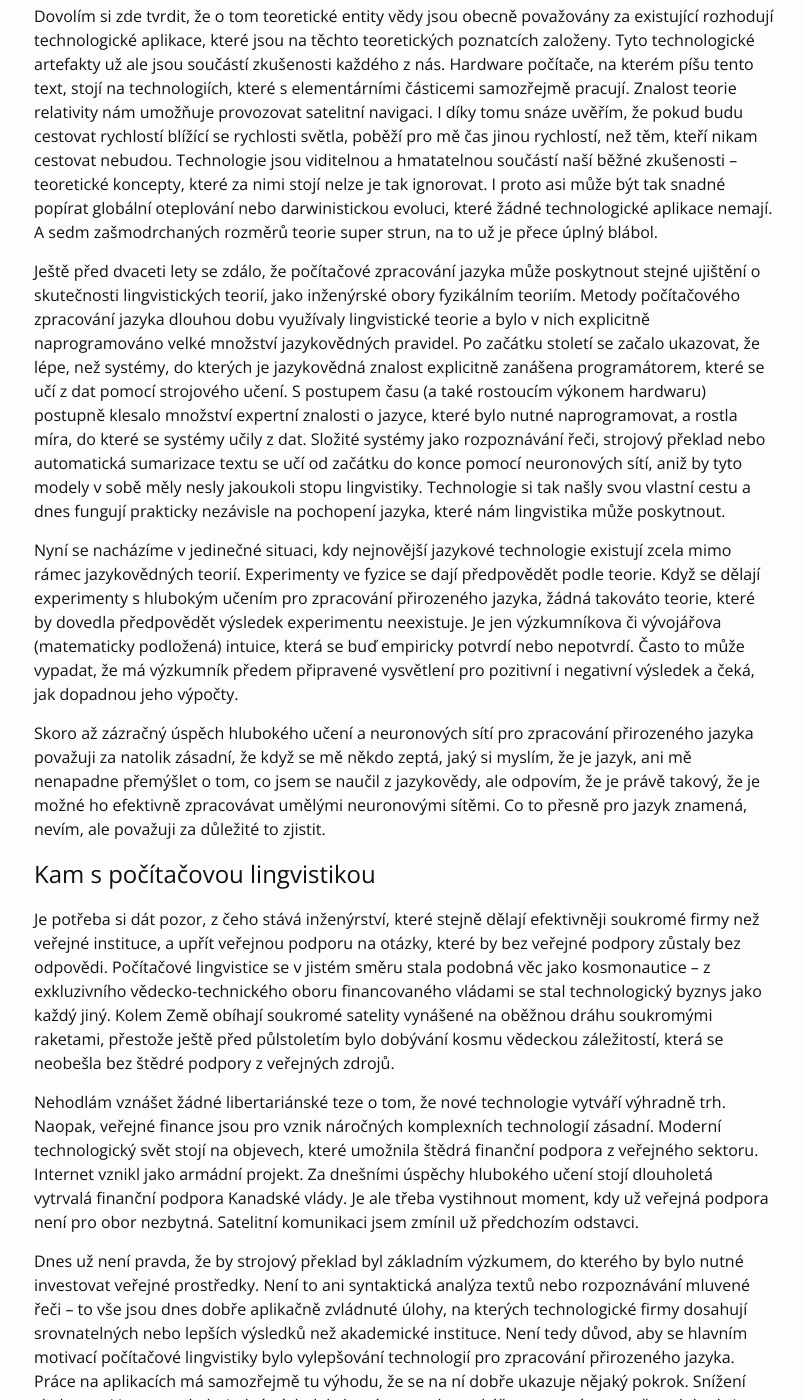
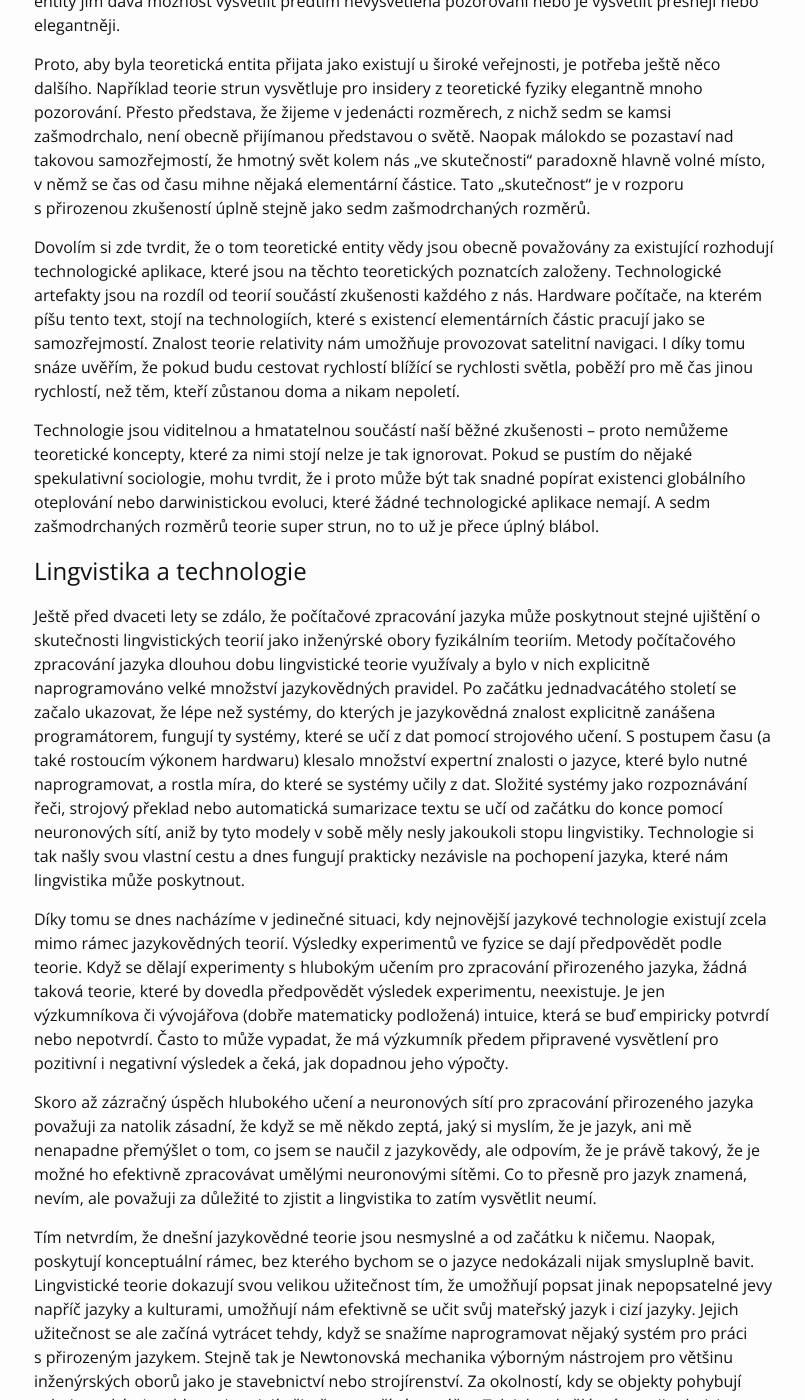
Before and after one commit to jlibovicky/jlibovicky.github.io, a Jekyll site: the page built from _posts/2017-03-20-Manifest.md, in a window 1280 px wide and 1400 px high, scrolled down 1931 px. Shown: the whole window, without its empty margins (236-1041 px from the left). Built offline with Jekyll 4.4.1, drawn with Linux system fonts in a browser that asks for light colours; some web fonts are replaced; comment, search, counter and statistics services are not loaded; some of the changed text lies outside the part shown.

Commit message:
manifesto almost done (Upokojenkyně v Chrudimi)

```diff
--- a/_posts/2017-03-20-Manifest.md
+++ b/_posts/2017-03-20-Manifest.md
@@ -4,147 +4,180 @@ title: Počítačová lingvistika 21. století – soukromý manifest jejího v
 ---
 
 V tomto příspěvku se pokusím zaujatě a angažovaně shrnout, co je to počítačová
-(chcete-li komputační nebo matematická) lingvistika, proč by se jí lidé měli
-zabývat a jaké jsou její dnešní problémy.
+(chcete-li komputační nebo matematická) lingvistika, jaké jsou její současné
+problémy a proč i přes to fascinujícím oborem, kterým má smysl se zabývat.
 
-Počítačová lingvistika je cosi mezi vědní a technickým oborem, která si klade
-za cíl požívat matematické modely k popisu přirozeného jazyka (jako je třeba
+Počítačová lingvistika je cosi mezi vědním a technickým oborem, který si klade
+za cíl používat matematické modely k popisu přirozeného jazyka (jako je třeba
 čeština nebo angličtina, nikoli třeba programovacích jazyků) a vytvářet
-technologické aplikace těchto modelů.
+technologické aplikace těchto modelů.  Ze své podstaty je to multidisciplinární
+obor, který zahrnuje něco málo z klasické jazykovědy, umělé inteligence,
+matematiky a informatiky jako řemesla.
 
-Ze své podstaty je to multidisplinární obor, který zahrnuje něco málo z
-klasické jazykovědy, umělé inteligence, matematiky a informatiky jako řemesla.
 Snaha o počítačové zpracování jazyka je zde od počátku umělé inteligence jako
 vědního oboru. Ostatně i slavný _Turingův test_, který je někdy považován za
-kritérium přiznání statutu inteligence nějakému stroji, počítá s tím, že stroj
-bude schopen s člověk komunikovat v přirozeném jazyce. Umělá inteligence se v
-posledním půlstoletí ubírala poněkud jiným směrem – především ke snaze
-modelovat nějaké základnější lidské kognitivní schopnosti. Počítačová
+kritérium přiznání statutu inteligence nějakému stroji, počítá s tím, že stroj
+bude schopen s člověk komunikovat v přirozeném jazyce. Umělá inteligence se
+v posledním půlstoletí ubírala poněkud jiným směrem – především ke snaze
+modelovat nějaké základnější lidské kognitivní schopnosti a modelování nějakých
+agentů, kteří snaží nějak interagovat se svým prostředím. Počítačová
 lingvistika se snahou modelovat jazyk, aniž za tím musela být umělá inteligence
 v obecném slova smyslu, se konstituovala jako samostatný vědní obor.
 
 V posledních třiceti letech prošla počítačová lingvistika pozoruhodným vývojem,
 kdy se dostala od základního výzkumu k inženýrské praxi. Zároveň při tom
-vykonala poměrně dlouho cestu od svého v jistém smyslu mateřského oboru –
+vykonala poměrně dlouhou cestu od svého v jistém smyslu mateřského oboru,
 formální lingvistiky, která se snaží formální (matematický, algebraický) popis
-jazykových struktur.
+jazykových struktur – tak dlouhou cestu, že už si dnes tyto dva obory prakticky
+nerozumí.
 
 # Lingvistika jako skoro přírodní věda
 
-Současná lingvistika je svým důrazem na deskriptivní a diachronní (tj. ) pohled
-na jazyk metodologicky velmi podobá přírodním vědám. To je pohled, který
-zároveň vyhovuje i vývoje technologických aplikaci – když vyrábím strojový
-překladač, nezajímá ani tolik, jak by se věci měly psát nebo říkat, ale jak se
-ve skutečnosti píšou nebo říkají. Lingvisté dnes při teoretické práci využívají
-tzv. jazykové korpusy. Ty obsahují sebrané texty z různých zdrojů, často jsou
-to publicistické texty (žurnalisté jsou co se týče množství textů nesmírně
-plodní) nebo beletrie, ale sbírají se korpusy běžné mluvené řeči, stahuje se
-jak se lidé baví na sociálních sítích atd. Lingvistické teorie už dnes
-nezískávají své místo na slunci tím, že by jeden lingvista svými argumenty
-přesvědčil ostatní lingvisty. Pro platnost hypotéz je rozhodující, jestli se
-potvrdí v korpusech.
+Současná lingvistika je svým důrazem na deskriptivní (popisuje jevy tak jsou,
+nepředepisuje, jak by měl vypadat) a synchronní (popisuje jazyk v jeho
+současném stavu, ne z hlediska jeho vývoje) pohled na jazyk metodologicky
+v mnohém podobá přírodním vědám. Takový pohled ostatně vyhovuje i vývoji
+technologických aplikaci – když vyrábím strojový překladač, nezajímá mě ani
+tolik, jak by se věci měly psát nebo říkat, ale jak je ve skutečnosti píší nebo
+říkají uživatelé strojového překladače.
 
-Přírodní vědy se obvykle metodologicky opírá o kritický racionalizmus Karla
+Lingvisté dnes při teoretické práci využívají tzv. jazykové korpusy. To jsou
+databáze textů sebraných z nejrůznějších různých zdrojů. Často jsou to
+publicistické texty (žurnalisté jsou co se týče množství textů nesmírně plodní)
+nebo beletrie, ale sbírají se korpusy běžné mluvené řeči, stahuje se jak se
+lidé baví na sociálních sítích atd. V korpusech se automaticky nebo ručně
+anotují různé jevy a lingvisté s nimi kvalitativně i kvantitativně pracují.
+Lingvistické teorie už dnes nezískávají své místo na slunci tím, že by jeden
+lingvista svými argumenty přesvědčil ostatní lingvisty. Pro platnost hypotéz
+je rozhodující, jestli se potvrdí v korpusech.
+
+Přírodní vědy se často metodologicky opírají o kritický racionalizmus Karla
 Poppera. Pro vědecké hypotézy je podstatná jejich falzifikovatelnost. Za platné
 vědecké teorie považujeme ty, které nebyly empiricky (typicky experimentálně)
-vyvráceny. Teorie platí, dokud neučíme pozorování, která by ji vyvrátila. V
-jistém smyslu platí i potom. Objev speciální teorie relativity nezpůsobil, že
-by ihned spadly všechny mosty, jejichž statika byla vypočítána pomocí
-Newtonovské mechaniky. Dokonce ani nezměnilo, jakým způsobem se statika mostů
-dodnes počítá. Je–li teorie v rozporu s pozorováními, je potřeba hledat
-nějakou novou teorii, která pozorování vysvětlí lepším způsobem.
+vyvráceny. Teorie platí, dokud neučíme pozorování, která by ji vyvrátila.
+V jistém smyslu platí ale i potom. Objev speciální teorie relativity
+nezpůsobil, že by ihned spadly všechny mosty, jejichž statika byla vypočítána
+pomocí Newtonovské mechaniky. Dokonce se nic ani nezměnilo na tom, jakým
+způsobem se statika mostů dodnes počítá (pokud odhlédneme od toho, že
+logaritmické pravítko nahradily počítače). Je-li vědecká teorie v rozporu
+s pozorováními, je potřeba hledat nějakou novou teorii, která pozorování
+vysvětlí lepším způsobem – přesněji, bezesporně, elegantněji – sílu a
+prediktivní schopnosti přdchozí teorie to ale nijak nemění.
 
-Lingvistika v tomto ohledu pracuje obdobně jako přírodní vědy. Snaží se budovat
-takové teorie, které nejsou v rozporu s nashromážděnými pozorováními –
-jazykovými korpusy. Zároveň ale nelení a činí další a další pozorování, sbírá
+Lingvistika v tomto ohledu pracuje obdobně jako přírodní vědy. Snaží se budovat
+takové teorie, které statisticky testuje pomocí nasbíraných pozorování –
+jazykových korpusech. Zároveň ale nelení a činí další a další pozorování, sbírá
 nová data (zvětšuje korpusy, zahrnuje nové jazyky), která potenciálně mohou
 některé teorie vyvrátit.
 
 # Teorie a status skutečnosti
 
-Vědecké teorie často přichází teoretickými entitami, o kterých, jakkoli se
-mohly jevit bizarní v době jejich objevu, věříme, že jsou skutečné – a to nejen
-vědecká komunita, která s těmito pojmy pracuje, ale i široká veřejnost.
+Vědecké teorie často přichází s teoretickými entitami, o kterých, jakkoli se
+mohly jevit bizarní v době jejich objevu, věříme, že jsou skutečné – a to nejen
+vědecká komunita, která s těmito pojmy pracuje, ale i široká veřejnost.
 
 Pro přijetí nově postulované teoretické entity vědeckou veřejností je důležité
-to, že elegantně řeší problémy, které měli insideři oboru v předchozím
-jazykovém rámci svého oboru.  Předpoklad nové entity jim dává možnost vysvětlit
-předtím nevysvětlená pozorování nebo je vysvětlit přesněji nebo elegantněji.
+to, že elegantně řeší problémy, které měli insideři oboru v předchozím
+teoretickém rámci svého oboru. Předpoklad nové entity jim dává možnost
+vysvětlit předtím nevysvětlená pozorování nebo je vysvětlit přesněji nebo
+elegantněji.
 
 Proto, aby byla teoretická entita přijata jako existují u široké veřejnosti, je
-potřeba ještě něco dalšího. Například teorie strun vysvětluje pro insidery z
-teoretické fyziky elegantně mnoho pozorování. Přesto představa, že žijeme v
-jedenácti rozměrech, z nichž sedm se kamsi zašmodrchalo, není obecně přijímanou
-představou o světě. Naopak málokdo se pozastaví nad takovou samozřejmostí, že
-hmotný svět kolem nás je "ve skutečnosti" paradoxně hlavně volné místo, v němž
-se čas od času mihne nějaká elementární částice.  Tato "skutečnost" je v
-rozporu s přirozenou zkušeností úplně stejně jako sedm zašmodrchaných rozměrů.
+potřeba ještě něco dalšího. Například teorie strun vysvětluje pro insidery
+z teoretické fyziky elegantně mnoho pozorování. Přesto představa, že žijeme
+v jedenácti rozměrech, z nichž sedm se kamsi zašmodrchalo, není obecně
+přijímanou představou o světě. Naopak málokdo se pozastaví nad takovou
+samozřejmostí, že hmotný svět kolem nás  „ve skutečnosti“ paradoxně hlavně
+volné místo, v němž se čas od času mihne nějaká elementární částice. Tato
+„skutečnost“ je v rozporu s přirozenou zkušeností úplně stejně jako sedm
+zašmodrchaných rozměrů.
 
 Dovolím si zde tvrdit, že o tom teoretické entity vědy jsou obecně považovány
 za existující rozhodují technologické aplikace, které jsou na těchto
-teoretických poznatcích založeny. Tyto technologické artefakty už ale jsou
-součástí zkušenosti každého z nás. Hardware počítače, na kterém píšu tento
-text, stojí na technologiích, které s elementárními částicemi samozřejmě
-pracují. Znalost teorie relativity nám umožňuje provozovat satelitní navigaci.
-I díky tomu snáze uvěřím, že pokud budu cestovat rychlostí blížící se rychlosti
-světla, poběží pro mě čas jinou rychlostí, než těm, kteří nikam cestovat
-nebudou. Technologie jsou viditelnou a hmatatelnou součástí naší běžné
-zkušenosti – teoretické koncepty, které za nimi stojí nelze je tak ignorovat. I
-proto asi může být tak snadné popírat globální oteplování nebo darwinistickou
+teoretických poznatcích založeny. Technologické artefakty jsou na rozdíl od
+teorií součástí zkušenosti každého z nás. Hardware počítače, na kterém píšu
+tento text, stojí na technologiích, které s existencí elementárních částic
+pracují jako se samozřejmostí. Znalost teorie relativity nám umožňuje
+provozovat satelitní navigaci. I díky tomu snáze uvěřím, že pokud budu cestovat
+rychlostí blížící se rychlosti světla, poběží pro mě čas jinou rychlostí, než
+těm, kteří zůstanou doma a nikam nepoletí.
+
+Technologie jsou viditelnou a hmatatelnou součástí naší běžné zkušenosti –
+proto nemůžeme teoretické koncepty, které za nimi stojí nelze je tak ignorovat.
+Pokud se pustím do nějaké spekulativní sociologie, mohu tvrdit, že i proto může
+být tak snadné popírat existenci globálního oteplování nebo darwinistickou
 evoluci, které žádné technologické aplikace nemají. A sedm zašmodrchaných
-rozměrů teorie super strun, na to už je přece úplný blábol.
+rozměrů teorie super strun, no to už je přece úplný blábol.
+
+# Lingvistika a technologie
 
 Ještě před dvaceti lety se zdálo, že počítačové zpracování jazyka může
-poskytnout stejné ujištění o skutečnosti lingvistických teorií, jako inženýrské
+poskytnout stejné ujištění o skutečnosti lingvistických teorií jako inženýrské
 obory fyzikálním teoriím. Metody počítačového zpracování jazyka dlouhou dobu
-využívaly lingvistické teorie a bylo v nich explicitně naprogramováno velké
-množství jazykovědných pravidel. Po začátku století se začalo ukazovat, že
-lépe, než systémy, do kterých je jazykovědná znalost explicitně zanášena
-programátorem, které se učí z dat pomocí strojového učení. S postupem času (a
-také rostoucím výkonem hardwaru) postupně klesalo množství expertní znalosti o
-jazyce, které bylo nutné naprogramovat, a rostla míra, do které se systémy
-učily z dat. Složité systémy jako rozpoznávání řeči, strojový překlad nebo
-automatická sumarizace textu se učí od začátku do konce pomocí neuronových
-sítí, aniž by tyto modely v sobě měly nesly jakoukoli stopu lingvistiky.
-Technologie si tak našly svou vlastní cestu a dnes fungují prakticky nezávisle
-na pochopení jazyka, které nám lingvistika může poskytnout.
+lingvistické teorie využívaly a bylo v nich explicitně naprogramováno velké
+množství jazykovědných pravidel. Po začátku jednadvacátého století se začalo
+ukazovat, že lépe než systémy, do kterých je jazykovědná znalost explicitně
+zanášena programátorem, fungují ty systémy, které se učí z dat pomocí
+strojového učení. S postupem času (a také rostoucím výkonem hardwaru) klesalo
+množství expertní znalosti o jazyce, které bylo nutné naprogramovat, a rostla
+míra, do které se systémy učily z dat. Složité systémy jako rozpoznávání řeči,
+strojový překlad nebo automatická sumarizace textu se učí od začátku do konce
+pomocí neuronových sítí, aniž by tyto modely v sobě měly nesly jakoukoli stopu
+lingvistiky. Technologie si tak našly svou vlastní cestu a dnes fungují
+prakticky nezávisle na pochopení jazyka, které nám lingvistika může poskytnout.
 
-Nyní se nacházíme v jedinečné situaci, kdy nejnovější jazykové technologie
-existují zcela mimo rámec jazykovědných teorií. Experimenty ve fyzice se dají
-předpovědět podle teorie. Když se dělají experimenty s hlubokým učením pro
-zpracování přirozeného jazyka, žádná takováto teorie, které by dovedla
-předpovědět výsledek experimentu neexistuje. Je jen výzkumníkova či vývojářova
-(matematicky podložená) intuice, která se buď empiricky potvrdí nebo nepotvrdí.
-Často to může vypadat, že má výzkumník předem připravené vysvětlení pro
-pozitivní i negativní výsledek a čeká, jak dopadnou jeho výpočty.
+Díky tomu se dnes nacházíme v jedinečné situaci, kdy nejnovější jazykové
+technologie existují zcela mimo rámec jazykovědných teorií. Výsledky
+experimentů ve fyzice se dají předpovědět podle teorie. Když se dělají
+experimenty s hlubokým učením pro zpracování přirozeného jazyka, žádná taková
+teorie, které by dovedla předpovědět výsledek experimentu, neexistuje. Je jen
+výzkumníkova či vývojářova (dobře matematicky podložená) intuice, která se buď
+empiricky potvrdí nebo nepotvrdí. Často to může vypadat, že má výzkumník předem
+připravené vysvětlení pro pozitivní i negativní výsledek a čeká, jak dopadnou
+jeho výpočty.
 
 Skoro až zázračný úspěch hlubokého učení a neuronových sítí pro zpracování
 přirozeného jazyka považuji za natolik zásadní, že když se mě někdo zeptá, jaký
-si myslím, že je jazyk, ani mě nenapadne přemýšlet o tom, co jsem se naučil z
-jazykovědy, ale odpovím, že je právě takový, že je možné ho efektivně
+si myslím, že je jazyk, ani mě nenapadne přemýšlet o tom, co jsem se naučil
+z jazykovědy, ale odpovím, že je právě takový, že je možné ho efektivně
 zpracovávat umělými neuronovými sítěmi. Co to přesně pro jazyk znamená, nevím,
-ale považuji za důležité to zjistit.
+ale považuji za důležité to zjistit a lingvistika to zatím vysvětlit neumí.
 
-# Kam s počítačovou lingvistikou
+Tím netvrdím, že dnešní jazykovědné teorie jsou nesmyslné a od začátku
+k ničemu. Naopak, poskytují konceptuální rámec, bez kterého bychom se o jazyce
+nedokázali nijak smysluplně bavit. Lingvistické teorie dokazují svou velikou
+užitečnost tím, že umožňují popsat jinak nepopsatelné jevy napříč jazyky a
+kulturami, umožňují nám efektivně se učit svůj mateřský jazyk i cizí jazyky.
+Jejich užitečnost se ale začíná vytrácet tehdy, když se snažíme naprogramovat
+nějaký systém pro práci s přirozeným jazykem. Stejně tak je Newtonovská
+mechanika výborným nástrojem pro většinu inženýrských oborů jako je
+stavebnictví nebo strojírenství. Za okolností, kdy se objekty pohybují velmi
+vysokými rychlostmi, se její užitečnost začíná vytvářet. Tak jako skvělé mít
+teorii relativity, která dokáže sjednotit mechaniku malých i velký rychlostí,
+bylo by skvělé najít takové jazykovědné teorie, které poslouží stejně jako
+stávající teorie a zároveň vysvětlí, proč funguje strojové učení na zpracování
+přirozeného jazyka tak dobře.
 
-Je potřeba si dát pozor, z čeho stává inženýrství, které stejně dělají
-efektivněji soukromé firmy než veřejné instituce, a upřít veřejnou podporu na
-otázky, které by bez veřejné podpory zůstaly bez odpovědi. Počítačové
-lingvistice se v jistém směru stala podobná věc jako kosmonautice – z
-exkluzivního vědecko-technického oboru financovaného vládami se stal
-technologický byznys jako každý jiný. Kolem Země obíhají soukromé satelity
-vynášené na oběžnou dráhu soukromými raketami, přestože ještě před půlstoletím
-bylo dobývání kosmu vědeckou záležitostí, která se neobešla bez štědré podpory
-z veřejných zdrojů.
+# Kam s počítačovou lingvistikou
 
-Nehodlám vznášet žádné libertariánské teze o tom, že nové technologie vytváří
-výhradně trh. Naopak, veřejné finance jsou pro vznik náročných komplexních
-technologií zásadní. Moderní technologický svět stojí na objevech, které
-umožnila štědrá finanční podpora z veřejného sektoru. Internet vznikl jako
-armádní projekt. Za dnešními úspěchy hlubokého učení stojí dlouholetá vytrvalá
-finanční podpora Kanadské vlády. Je ale třeba vystihnout moment, kdy už veřejná
-podpora není pro obor nezbytná. Satelitní komunikaci jsem zmínil už předchozím
-odstavci.
+V kontextu fungování nejnovějších systémů, je potřeba si dát pozor, z čeho
+stává inženýrství, které stejně dělají efektivněji soukromé firmy než veřejné
+instituce, a upřít veřejnou podporu na otázky, které by bez veřejné podpory
+zůstaly bez odpovědi. Počítačové lingvistice se v jistém směru stala podobná
+věc jako kosmonautice – z exkluzivního vědecko-technického oboru financovaného
+vládami se stal technologický byznys jako každý jiný. Kolem Země obíhají
+soukromé satelity vynášené na oběžnou dráhu soukromými raketami, přestože ještě
+před půlstoletím bylo dobývání kosmu vědeckou záležitostí, která se neobešla
+bez štědré podpory z veřejných zdrojů.
+
+Nehodlám vznášet teze o tom, že nové technologie vytváří výhradně trh a žádná
+veřejná podpora ničeho, co jednou zavání čímkoli praktickým jen trh deformuje.
+Naopak, veřejné finance jsou pro vznik náročných komplexních technologií
+zásadní. Moderní technologický svět stojí na objevech, které umožnila štědrá
+finanční podpora z veřejného sektoru. Internet vznikl jako americký armádní
+projekt. Za dnešními úspěchy hlubokého učení stojí dlouholetá vytrvalá finanční
+podpora Kanadské vlády. Je ale třeba vystihnout moment, kdy už veřejná podpora
+není pro obor nezbytná jako třeba už ve zmíněném případě satelitní komunikace.
 
 Dnes už není pravda, že by strojový překlad byl základním výzkumem, do kterého
 by bylo nutné investovat veřejné prostředky. Není to ani syntaktická analýza
@@ -152,18 +185,27 @@ textů nebo rozpoznávání mluvené řeči – to vše jsou dnes dobře aplika
 zvládnuté úlohy, na kterých technologické firmy dosahují srovnatelných nebo
 lepších výsledků než akademické instituce. Není tedy důvod, aby se hlavním
 motivací počítačové lingvistiky bylo vylepšování technologií pro zpracování
-přirozeného jazyka. Práce na aplikacích má samozřejmě tu výhodu, že se na ní
-dobře ukazuje nějaký pokrok. Snížení chybovosti je nezpochybnitelný výsledek,
-který se snadno vykáže grantové agentuře – dokud si grantové agentury
-nevšimnou, že zpracování jazyka dávno není základní výzkum. Velkým
-technologickým firmám také zcela jistě, že veřejné rozpočty financují výzkum
-inovací, které mohou velmi rychle uplatnit ve svých komerčních aktivitách.
+přirozeného jazyka, stejně jako není úkolem veřejného výzkumu vylepšovat motory
+automobilů. (Tím samozřejmě nechci tvrdit, že by vývoj byl v porovnání
+s výzkumem něco podřadného – je to stejné intelektuální dobrodružství
+s praktickými výsledky nakonec.) Práce na aplikacích má samozřejmě tu výhodu,
+že se na ní dobře ukazuje nějaký pokrok. Snížení chybovosti nějakého složitého
+systému je nezpochybnitelný výsledek, který se snadno vykáže grantové agentuře
+– dokud si grantové agentury nevšimnou, že zpracování jazyka dávno není
+základní výzkum. Velkým technologickým firmám také zcela jistě vyhovuje, že
+veřejné rozpočty financují výzkum inovací, které mohou velmi rychle uplatnit ve
+svých komerčních aktivitách.
 
-Počítačová lingvistika na akademické půdě se tedy může zaradovat, že z ní
-pokrok sňal břímě generování technologických inovací. Neznamená to ovšem, že by
-počítačová lingvistika měla v akademickém světě zaniknout. Kromě výchovy
-odborníků, kteří mohou technologie dále rozvíjet, se může obloukem vrátit ke
-své mateřské lingvistice. Akademický výzkum počítačové lingvistiky by měl
-využívat a rozvíjet současné technologie takovým způsobem, aby sbírali takové
-pozorování o jazyce, kterými bude možné podporovat nebo vyvracet nové
-lingvistické teorie.
+Neznamená to ovšem, že by počítačová lingvistika měla v akademickém světě
+zaniknout.  Experti v akademické sféře musí být stejně zdatní jako experti
+v technologických společnost nejen proto, aby mohli smysluplně působit jako
+pedagogové, ale především proto, aby mohli nově vznikající technologie mohly
+být efektivně pod veřejnou kontrolou.
+
+Počítačová lingvistika na akademické půdě se tedy může zaradovat, že z ní
+pokrok sňal břímě generování technologických inovací. Akademický výzkum
+počítačové lingvistiky má teď jedinečnou možnost využívat a rozvíjet současné
+technologie takovým způsobem, abychom systematicky sbírali pozorování o jazyce,
+které budou moct konečně vést k takovým jazykovědným teoriím, které překonají
+pole působnosti těch současných a zahrnou v sobě i znalost o jazyce, kterou nám
+dává zkušenost s jeho automatickým zpracováním.
```
Also changed, not shown: _posts/2017-03-20-Manifesto.md (added, +214 -0 lines).
